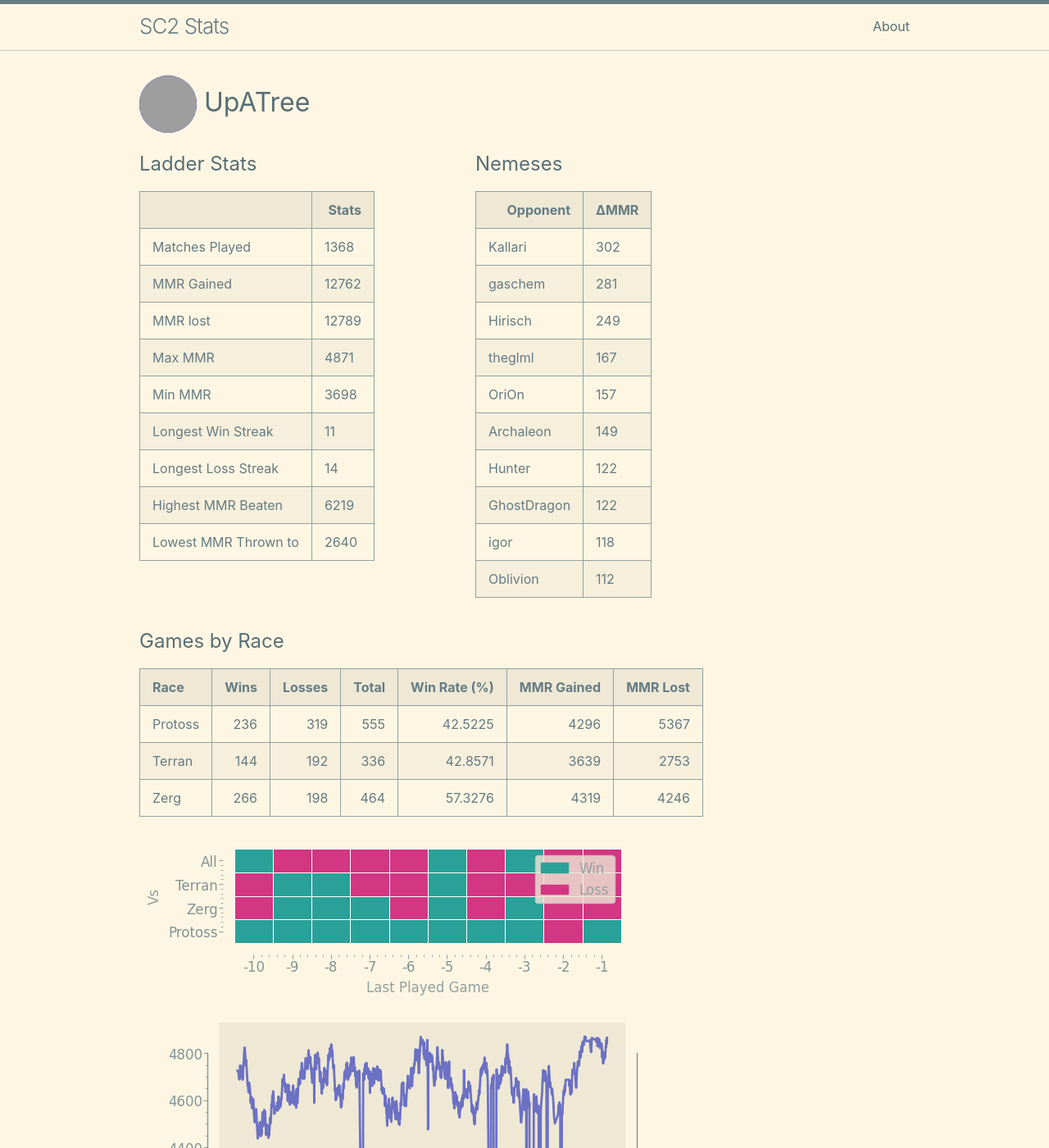
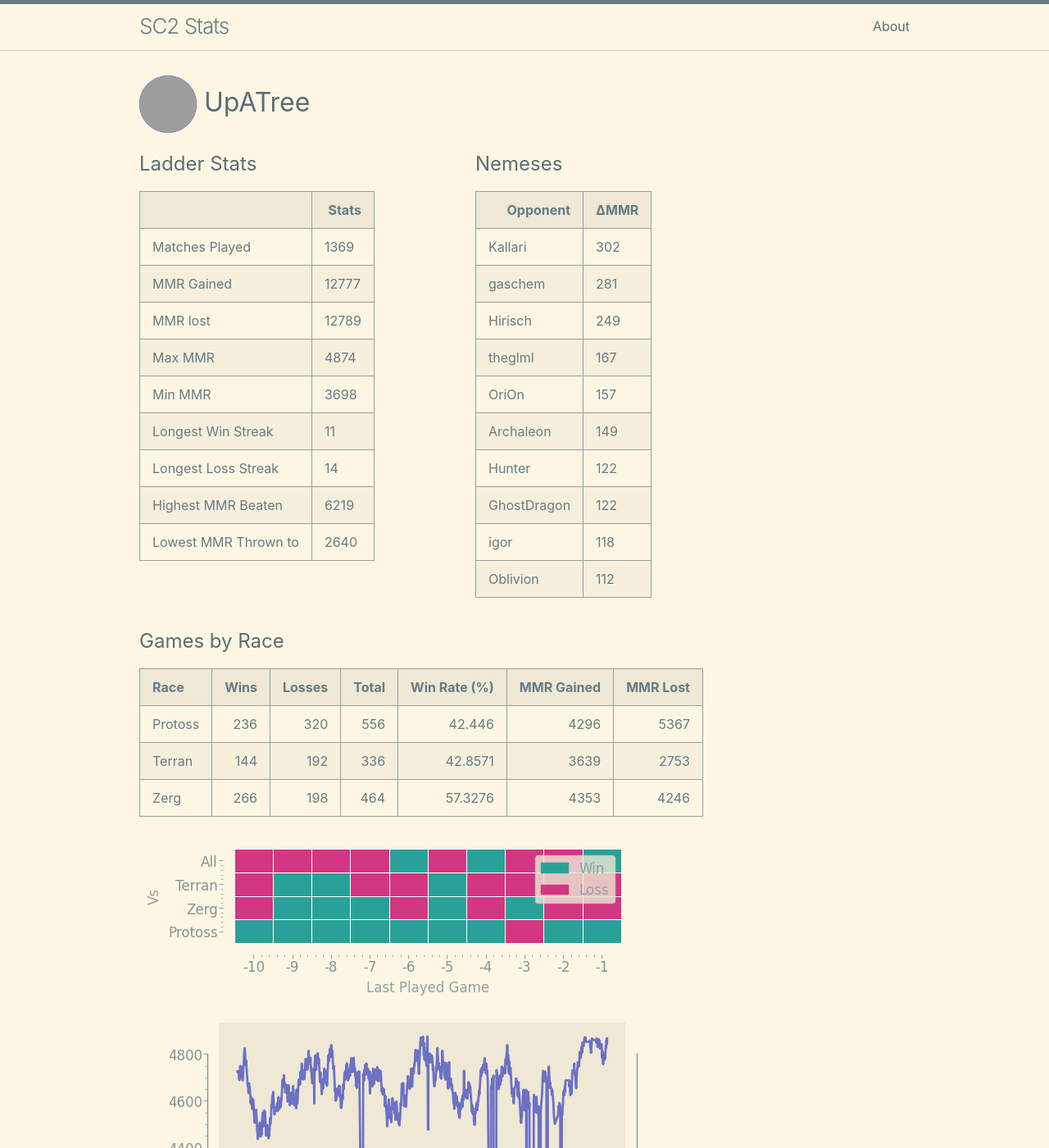
Before and after one commit to kylermurphy/UpATree, a Jekyll site: the page built from docs/index.md, in a window 1280 px wide and 1400 px high. Shown: the whole window at 82% size. Built offline with Jekyll 4.4.1, drawn with Linux system fonts in a browser that asks for light colours; grey boxes are pictures that could not be loaded.

Commit message:
running on push

```diff
--- a/docs/index.md
+++ b/docs/index.md
@@ -18,11 +18,11 @@ layout: home
   <tbody>
     <tr>
       <td>Matches Played</td>
-      <td>1368</td>
+      <td>1369</td>
     </tr>
     <tr>
       <td>MMR Gained</td>
-      <td>12762</td>
+      <td>12777</td>
     </tr>
     <tr>
       <td>MMR lost</td>
@@ -30,7 +30,7 @@ layout: home
     </tr>
     <tr>
       <td>Max MMR</td>
-      <td>4871</td>
+      <td>4874</td>
     </tr>
     <tr>
       <td>Min MMR</td>
@@ -114,9 +114,9 @@ layout: home
 
 | Race    |   Wins |   Losses |   Total |   Win Rate (%) |   MMR Gained |   MMR Lost |
 |:--------|-------:|---------:|--------:|---------------:|-------------:|-----------:|
-| Protoss |    236 |      319 |     555 |        42.5225 |         4296 |       5367 |
+| Protoss |    236 |      320 |     556 |        42.446  |         4296 |       5367 |
 | Terran  |    144 |      192 |     336 |        42.8571 |         3639 |       2753 |
-| Zerg    |    266 |      198 |     464 |        57.3276 |         4319 |       4246 |
+| Zerg    |    266 |      198 |     464 |        57.3276 |         4353 |       4246 |
 
 ![Games by Race](./assets/gm_hist.png)
 
--- a/log.txt
+++ b/log.txt
@@ -571,3 +571,4 @@ Writing a log file 2025-03-20 18:50:13.
 Writing a log file 2025-03-20 19:18:11.
 Writing a log file 2025-03-20 19:30:50.
 Writing a log file 2025-03-20 19:48:25.
+Writing a log file 2025-03-20 20:24:51.
```
Also changed, not shown: docs/assets/MMR.png, docs/assets/daily.png, docs/assets/gm_hist.png, docs/assets/r_wrt.png, 1 other file.
